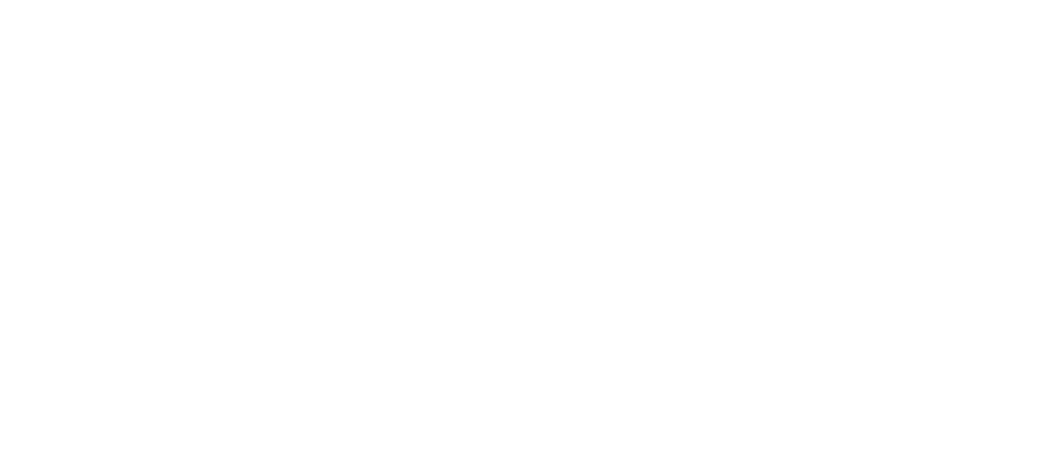
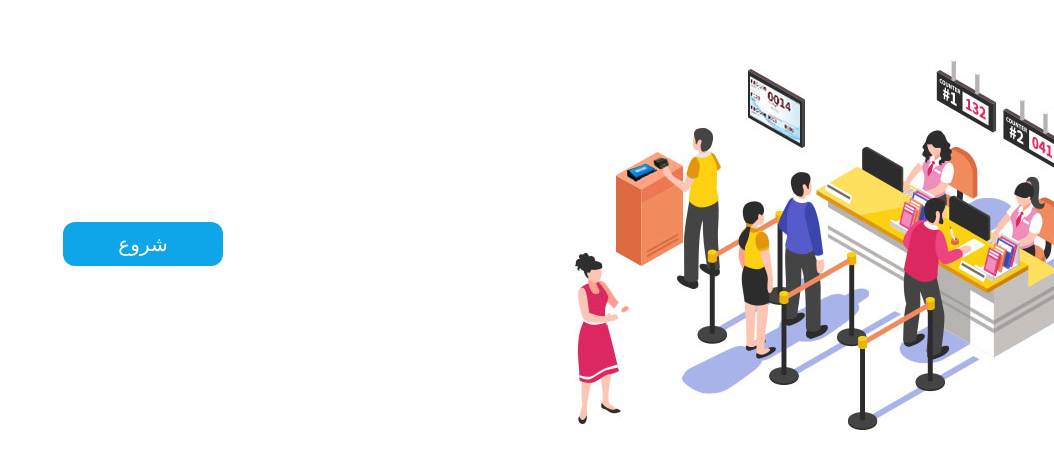
Before and after one commit to Amir-sattari/turn-ratings, an Angular app: page / in a window 1280 px wide. Shown: the part 156-624 px from the top of the page, without its empty margins (226-1280 px from the left). Built offline with nearby package versions, Linux system fonts and the light colour scheme.

Commit message:
radman goft

```diff
--- a/src/app/app-routing.module.ts
+++ b/src/app/app-routing.module.ts
@@ -1,8 +1,11 @@
 import { NgModule } from '@angular/core';
 import { RouterModule, Routes } from '@angular/router';
+import { LandingComponent } from './components/landing/landing.component';
 
 const routes: Routes = [
   { path: 'auth', loadChildren: () => import('./auth/auth.module').then(m => m.AuthModule) },
+
+  { path: '', component: LandingComponent},
 ];
 
 @NgModule({
--- /dev/null
+++ b/src/app/components/error-field/error-field.component.html
@@ -0,0 +1,5 @@
+<ng-container *ngIf="control.errors && (control.touched || formDirective.submitted)">
+    <small [class]="styles">
+        {{ errorMessage | validation: control.errors }}
+    </small>
+</ng-container>
--- /dev/null
+++ b/src/app/components/landing/landing.component.html
@@ -0,0 +1,11 @@
+<div class="container">
+    <div class="start-section">
+
+        <img src="../../../assets/images/queue-system-qms-system-service-counter-scenario-0.jpg" alt="">
+
+        <div class="button-div">
+            <button [routerLink]="['/auth/login']">شروع</button>
+        </div>
+
+    </div>
+</div>
--- /dev/null
+++ b/src/app/components/landing/landing.component.scss
@@ -0,0 +1,19 @@
+:host {
+    @apply flex justify-center items-center h-full;
+}
+
+.container {
+    @apply flex justify-center items-center max-w-full w-full h-3/4 ;
+}
+
+.start-section {
+    @apply flex justify-between items-center max-w-7xl w-full;
+}
+
+.button-div {
+    @apply flex justify-center w-1/2;
+}
+
+button {
+    @apply bg-sky-500 text-white text-xl w-3/12 p-2 rounded-xl;
+}
--- /dev/null
+++ b/src/app/shared/pipes/validation.pipe.ts
@@ -0,0 +1,12 @@
+import { Pipe, PipeTransform } from '@angular/core';
+
+@Pipe({
+  name: 'validation'
+})
+export class ValidationPipe implements PipeTransform {
+
+  transform(value: any, errorObj: Object): unknown {
+    return value[Object.keys(errorObj)[0]];
+  }
+
+}
```
Also changed, not shown: src/app/app.module.ts (+8 -2 lines), src/app/components/error-field/error-field.component.ts (added, +15 -0 lines), src/app/components/landing/landing.component.ts (added, +10 -0 lines), src/app/components/error-field/error-field.component.scss (added), src/assets/images/queue-system-qms-system-service-counter-scenario-0.jpg (added), 1 other file (tests, documents, lock files or other folders).
